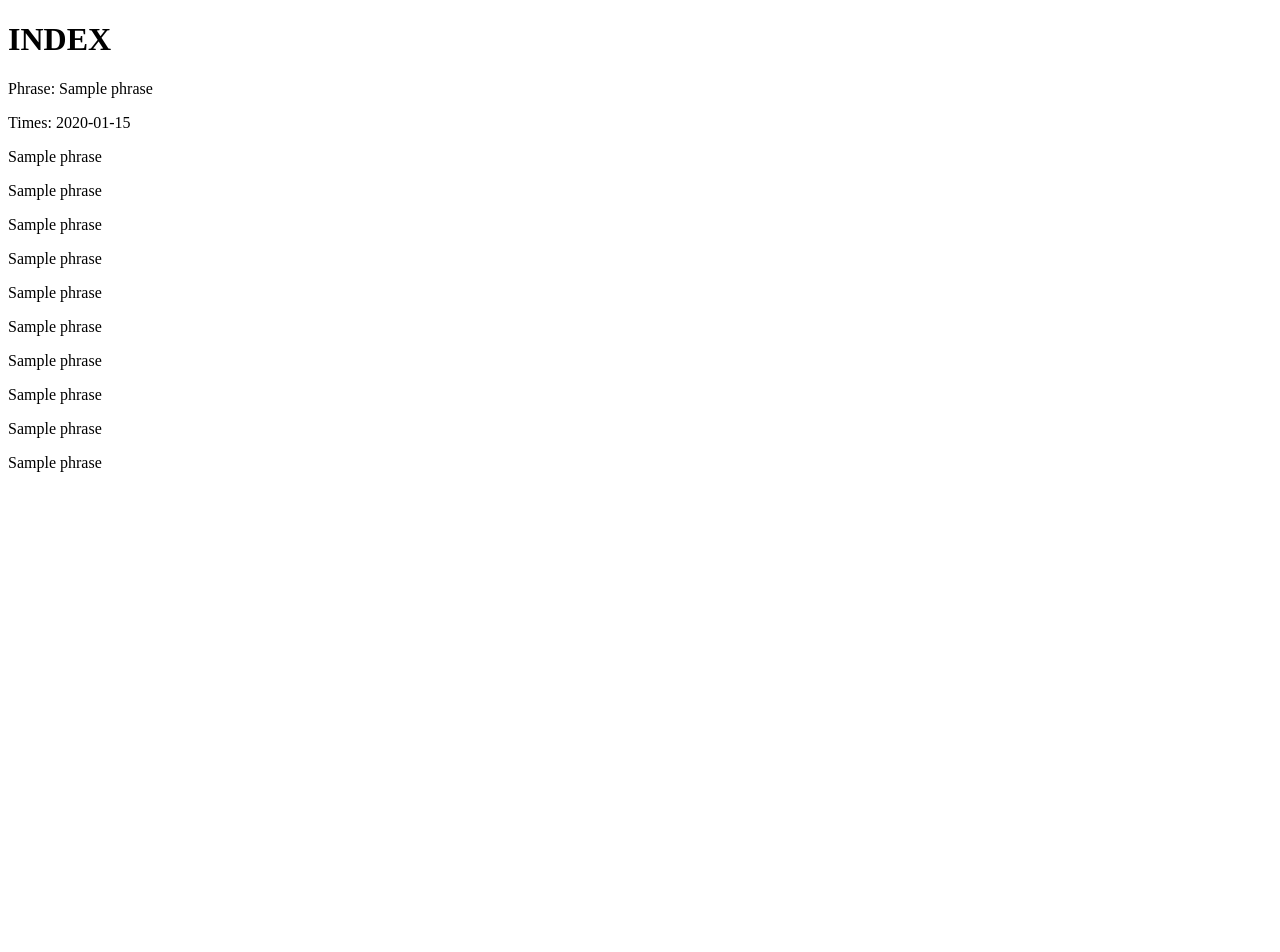
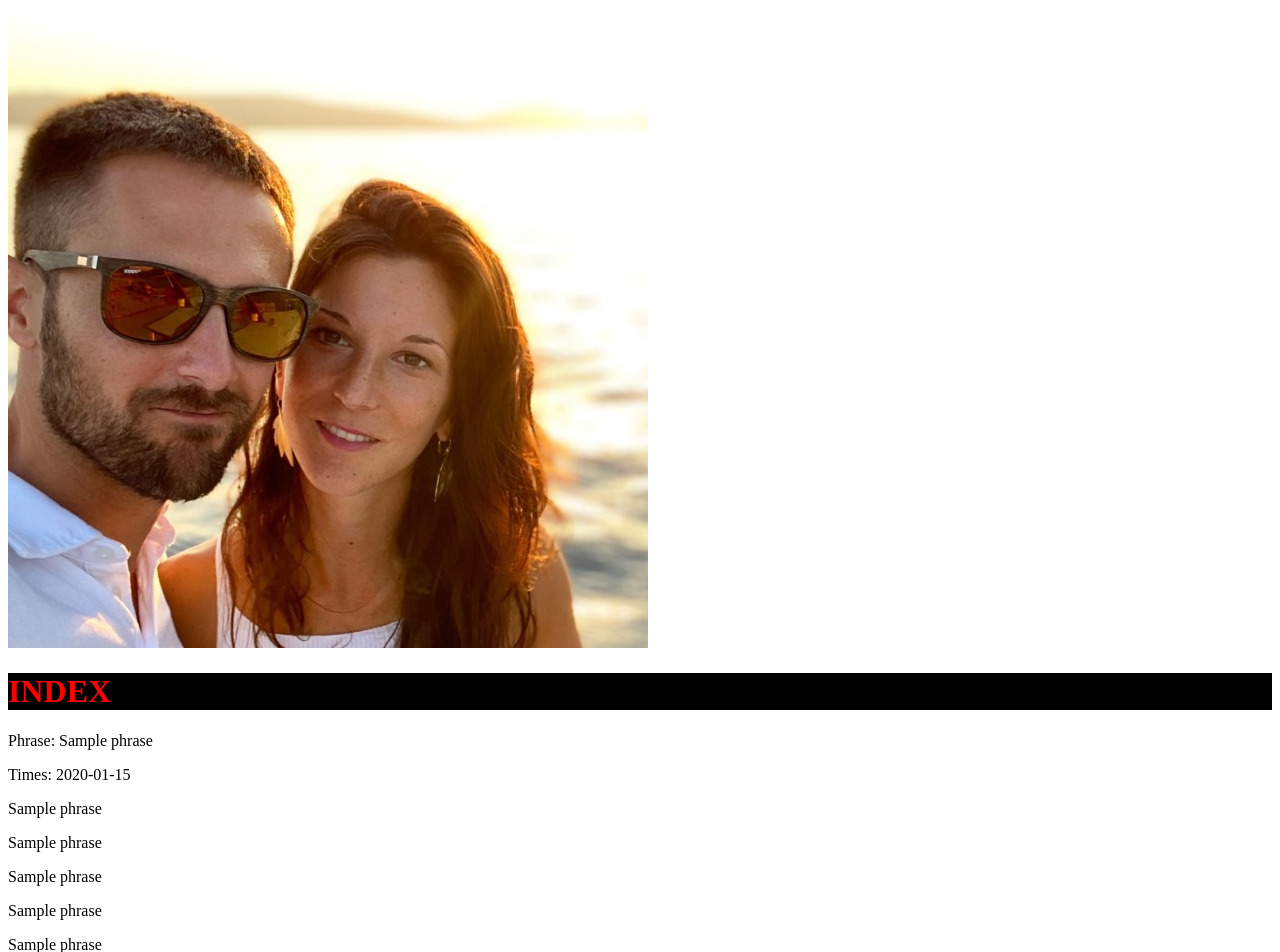
Before and after one commit to niembro64/FlaskIntro, a Flask app: template templates/index.html in a window 1280 px wide. Shown: the top 952 px of the page. Before the commit the page ends 472 px from the top, so only its background shows below. Run offline with Flask 2, Linux system fonts and the light colour scheme; the template is opened without the code that fills it: most values are stand-ins (such as "Sample title", 1, 10 or a date in 2020).

Commit message:
Added Image, CSS, and JS

```diff
--- /dev/null
+++ b/static/style.css
@@ -0,0 +1,4 @@
+h1{
+    color: red;
+    background-color: black;
+}
--- a/templates/index.html
+++ b/templates/index.html
@@ -5,6 +5,13 @@
         <meta http-equiv="X-UA-Compatible" content="IE=edge" />
         <meta name="viewport" content="width=device-width, initial-scale=1.0" />
         <title>INDEX</title>
+
+        <link rel="stylesheet" type="text/css" href="{{ url_for('static', filename='style.css') }}">
+
+        <script type="text/javascript" src="{{ url_for('static', filename='script.js') }}"></script>
+
+        <img src="{{ url_for('static', filename='img.jpg') }}">
+
     </head>
     <body>
         <h1>INDEX</h1>
```
Also changed, not shown: static/img.jpg (added), static/script.js (added).
